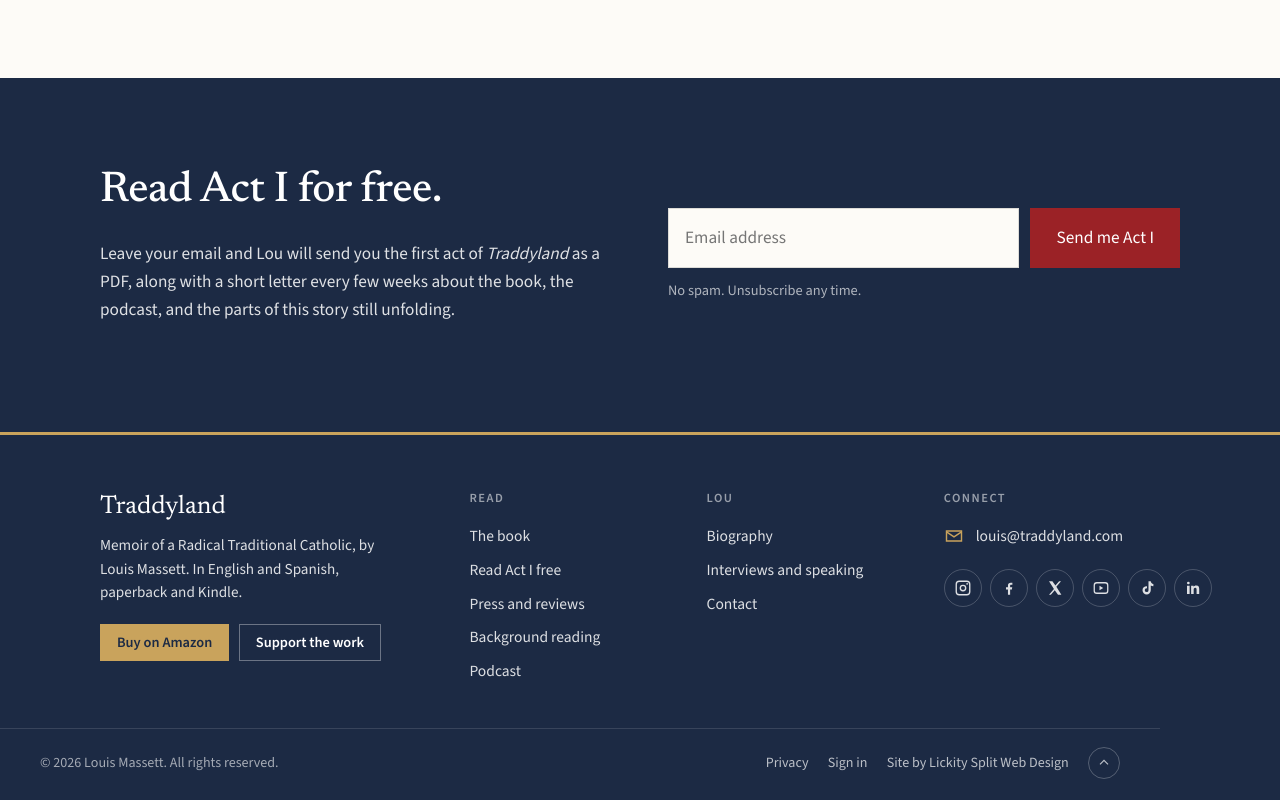
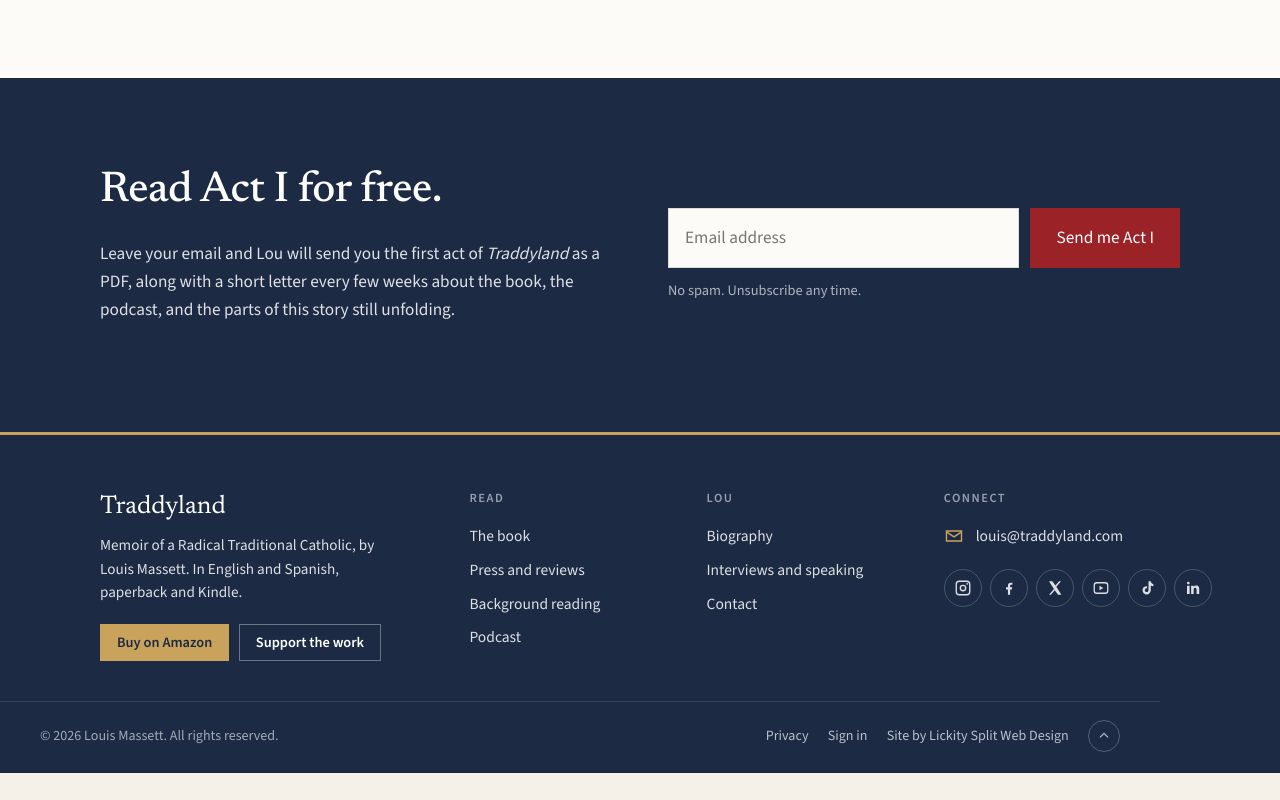
Before and after one commit to liquid1188/traddyland, an Eleventy site: page src/index.njk in a window 1280 px wide. Shown: the part 5469-6269 px from the top of the page. After the commit the page ends 6242 px from the top, so only its background shows below. Built offline with nearby package versions, Linux system fonts and the light colour scheme; Eleventy itself is replaced by a stand-in of ours; files that its build step writes are made by us from their sources.

Commit message:
Footer: drop Read Act I link

```diff
--- a/src/_includes/base.njk
+++ b/src/_includes/base.njk
@@ -46,7 +46,7 @@
       <p class="foot-tag">Memoir of a Radical Traditional Catholic, by Louis Massett. In English and Spanish, paperback and Kindle.</p>
       <div class="foot-ctas"><a class="btn" href="{{ site.amazon }}">Buy on Amazon</a><a class="btn ghost" href="/support/">Support the work</a></div>
     </div>
-    <div class="fcol"><h3>Read</h3><a href="/book/">The book</a><a href="/book/#excerpt">Read Act I free</a><a href="/press/">Press and reviews</a><a href="/news/">Background reading</a><a href="/podcast/">Podcast</a></div><div class="fcol"><h3>Lou</h3><a href="/about/">Biography</a><a href="/about/#speaking">Interviews and speaking</a><a href="/contact/">Contact</a></div>
+    <div class="fcol"><h3>Read</h3><a href="/book/">The book</a><a href="/press/">Press and reviews</a><a href="/news/">Background reading</a><a href="/podcast/">Podcast</a></div><div class="fcol"><h3>Lou</h3><a href="/about/">Biography</a><a href="/about/#speaking">Interviews and speaking</a><a href="/contact/">Contact</a></div>
     <div class="fcol fcontact">
       <h3>Connect</h3>
       <a class="crow" href="mailto:{{ site.email }}"><svg viewBox="0 0 24 24" aria-hidden="true"><path fill="none" stroke="currentColor" stroke-width="1.7" d="M3 6h18v12H3z"/><path fill="none" stroke="currentColor" stroke-width="1.7" d="m3 7 9 6 9-6"/></svg><span>{{ site.email }}</span></a>
```
